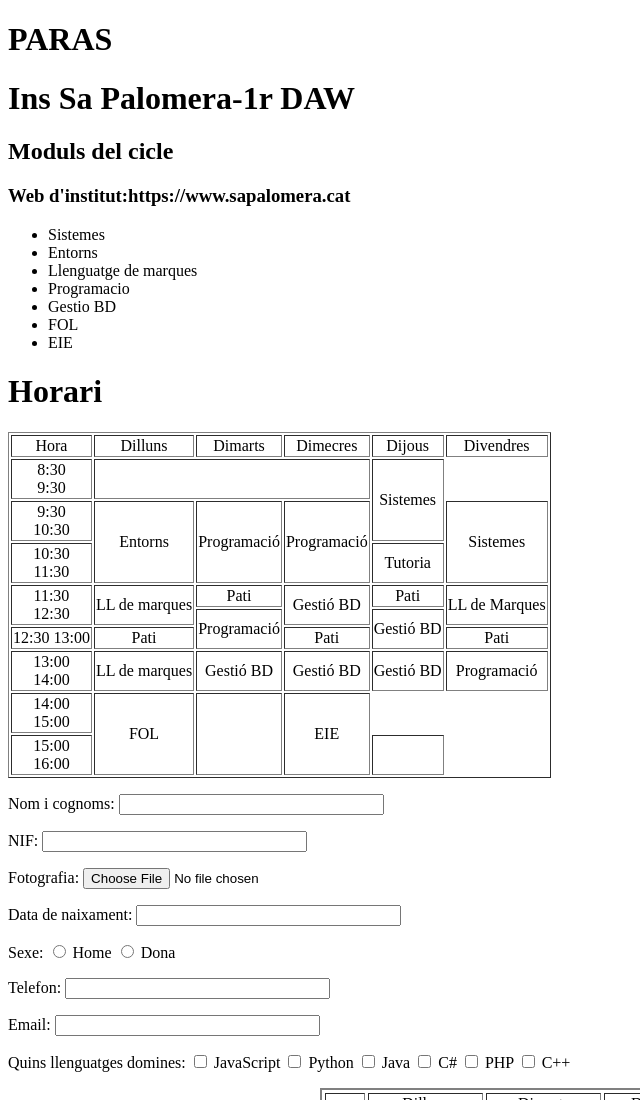
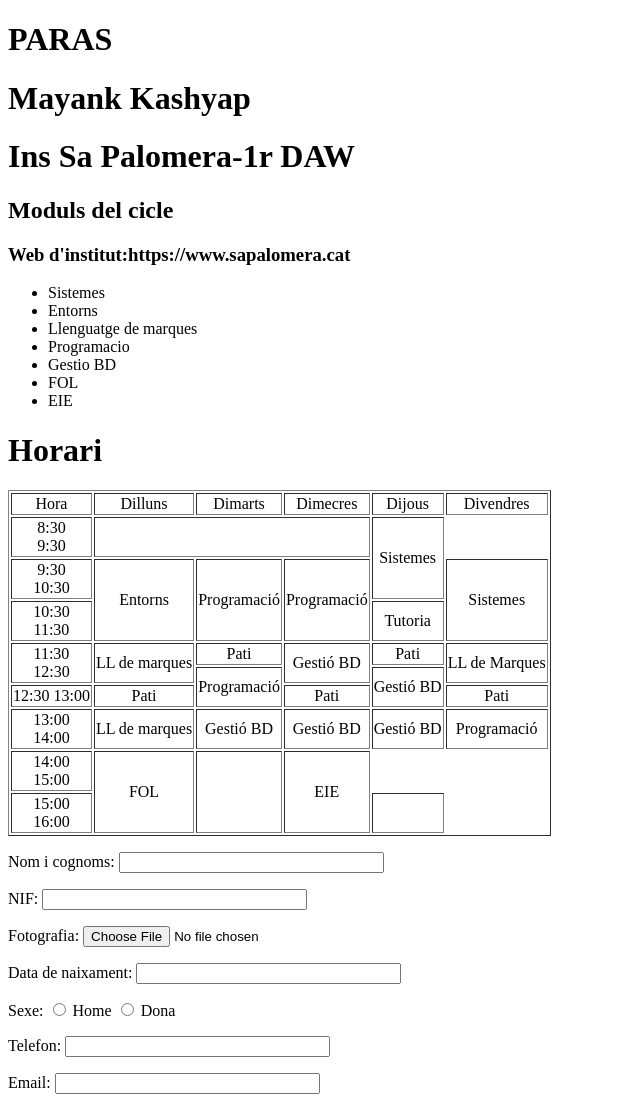
Before and after one commit to pnavlani/Control-de-versio, a plain HTML site: page index.html in a window 1280 px wide. Shown: the top 1100 px of the page, without its empty margins (0-640 px from the left). Drawn offline with Linux system fonts and the light colour scheme.

Commit message:
Update index.html

```diff
--- a/index.html
+++ b/index.html
@@ -12,7 +12,7 @@
     </Style>
     <body>
 	<h1>PARAS<h1>
-
+		<h1>Mayank Kashyap</h1>
         <h1>Ins Sa Palomera-1r DAW</h1>
         <h2>Moduls del cicle</h2>
         <h3>Web d'institut:https://www.sapalomera.cat</h3>
```
